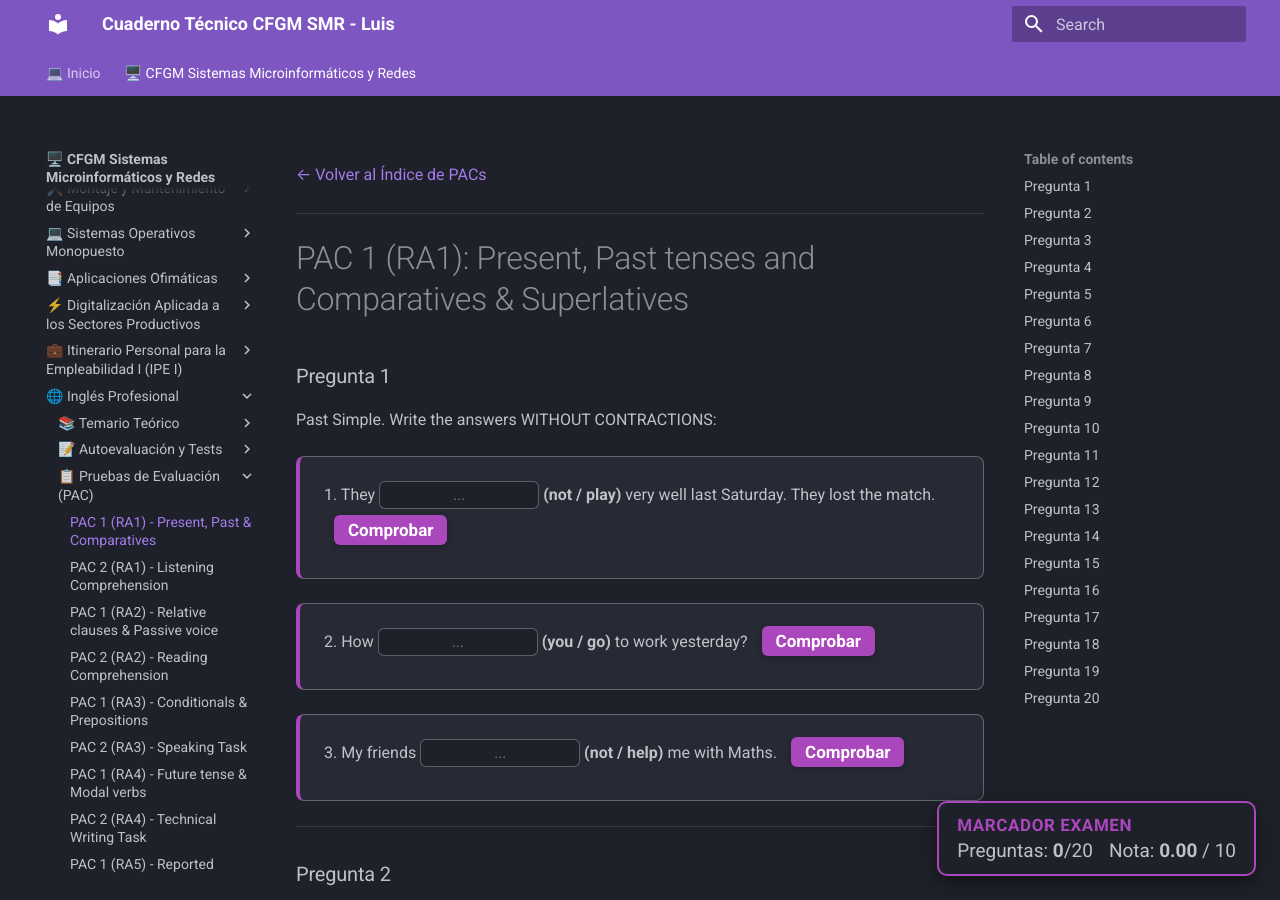
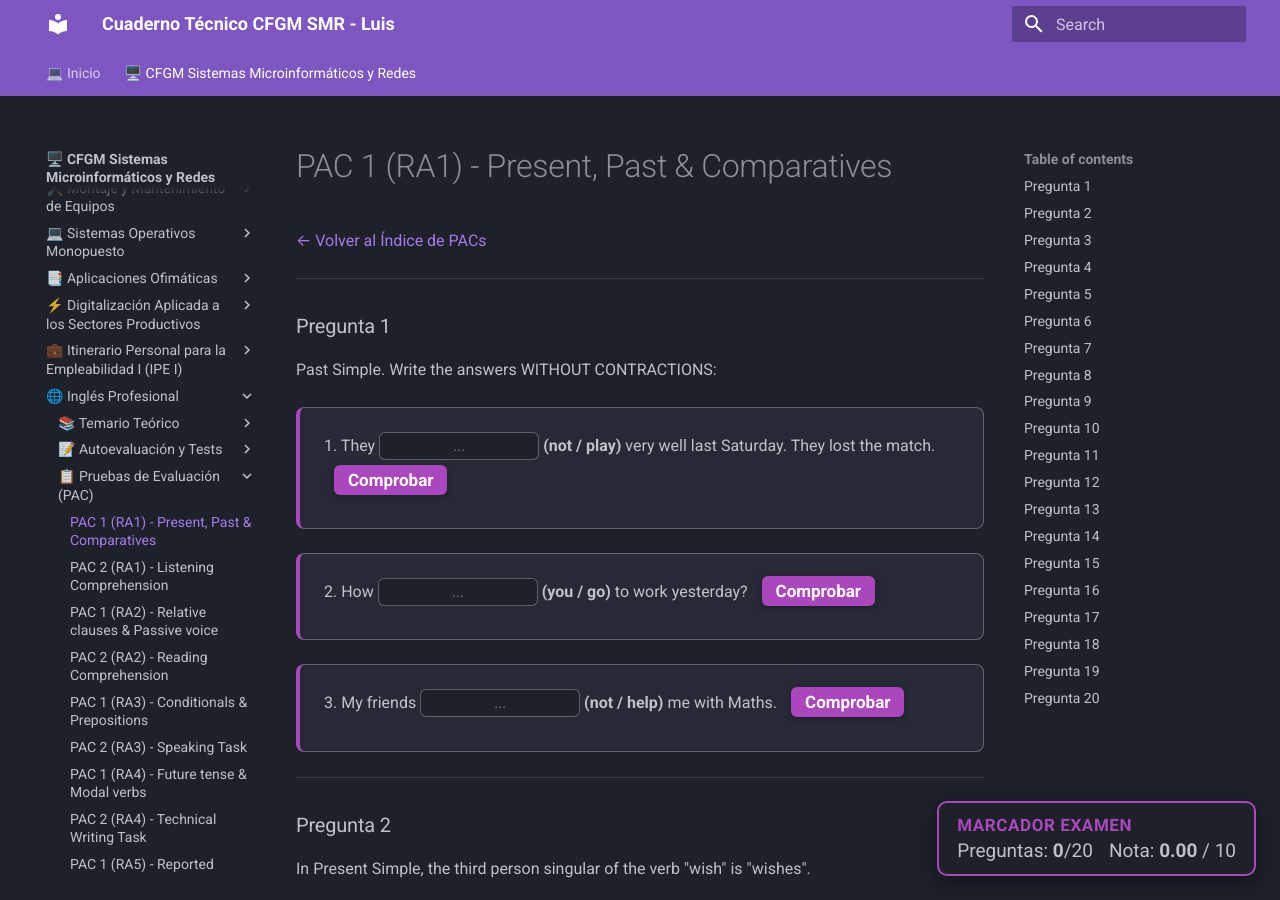
Before and after one commit to Beamspark/SMR-Apuntes, an MkDocs documentation site: the page built from docs/smr/ingles/pac/pac-1-ra1.md, in a window 1280 px wide and 900 px high. Built offline with MkDocs 1.6.1 and Material for MkDocs 9.7.7, drawn with Linux system fonts in a browser that asks for light colours.

Commit message:
Update pac-1-ra1.md

```diff
--- a/docs/smr/ingles/pac/pac-1-ra1.md
+++ b/docs/smr/ingles/pac/pac-1-ra1.md
@@ -1,8 +1,6 @@
 [← Volver al Índice de PACs](./index.md)
 
 ---
-
-# PAC 1 (RA1): Present, Past tenses and Comparatives & Superlatives
 
 ### Pregunta 1
 Past Simple. Write the answers WITHOUT CONTRACTIONS:
```
